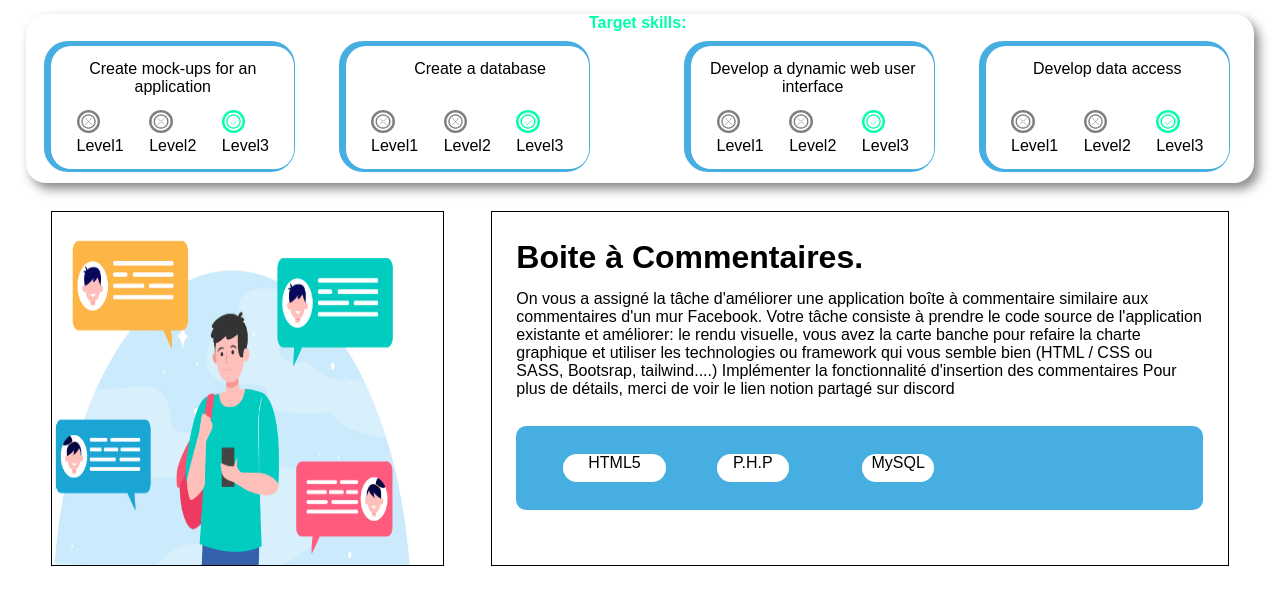
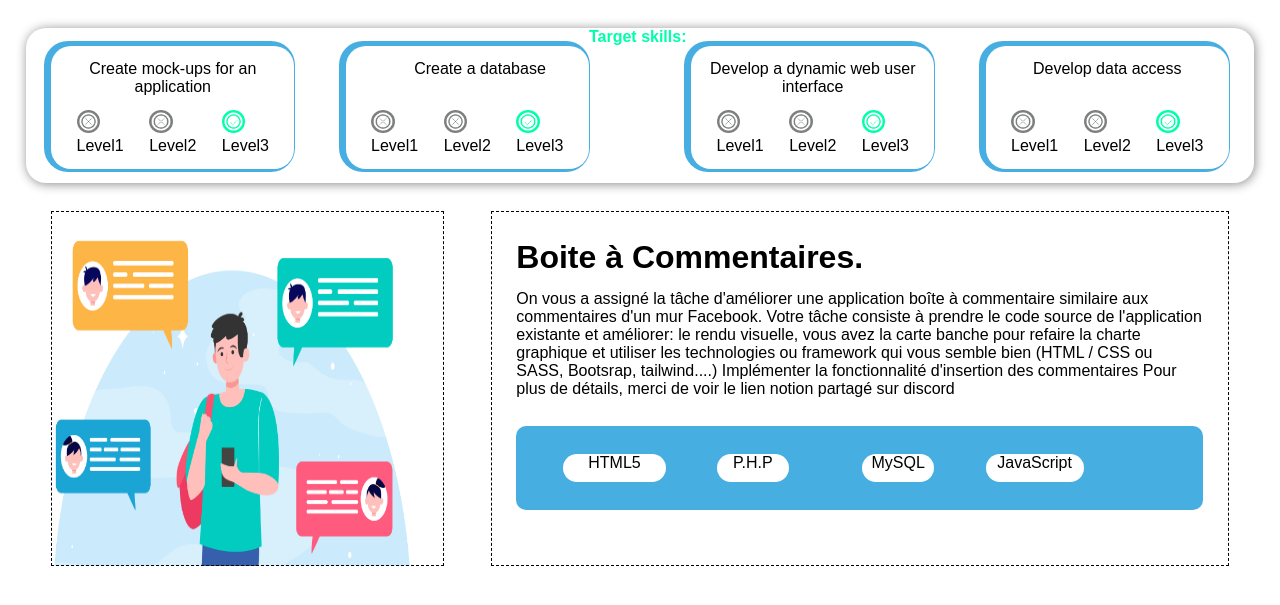
Before and after one commit to adnanbouthir/Class-Management-App, a PHP site: page /MonBrief.html in a window 1280 px wide; the page is wider, and only the part inside the window is pictured. Shown: the part 80-685 px from the top of that part. Run offline with PHP 8.4, Linux system fonts and the light colour scheme.

Commit message:
Start Deadline MyBrief

```diff
--- a/MonBrief.html
+++ b/MonBrief.html
@@ -185,6 +185,14 @@ Level3
 <div class="tag1">HTML5</div>
 <div class="tag2">P.H.P</div>
 <div class="tag3">MySQL</div>
+<div class="tag4">JavaScript</div>
+
+
+
+
+<div class="DeadLineContainer">
+
+</div>
 
 
 
--- a/style/monbrief.css
+++ b/style/monbrief.css
@@ -103,15 +103,15 @@
 
 .skillscontainer{
     background-color: white;
-    box-shadow: 5px 6px 11px 0px #888888;
-    grid-row: 3/11;
+    box-shadow: 1px 1px 11px 0px #888888;
+    grid-row: 4/11;
     grid-column: 2/40;
     border-radius: 20px;
 }
 
 .skills{
 align-self: flex-end;
-grid-row-end: 4;
+grid-row-end: 5;
 grid-column: 19/26;
 color: #00FFAA;
 font-weight: bold;
@@ -341,13 +341,13 @@ grid-row: 13/30;
 .BriefImageContainer{
     grid-row: 13/30;
     grid-column: 3/15;
-    border: solid 1px black;
+    border: dashed 1px black;
 }
 
 .BriefContainer{
         grid-row: 13/30;
         grid-column: 16/39;
-        border: solid 1px black;
+        border: dashed 1px black;
 }
 
 
@@ -395,3 +395,11 @@ grid-row: 15;
     grid-row: 22/24;
     border-radius: 20px;
 }
+
+.tag4 {
+    background-color: white;
+    text-align: center;
+    grid-column: 32/35;
+    grid-row: 22/24;
+    border-radius: 20px;
+}
```
Also changed, not shown: assets/images/deadlineicon.svg (added).
